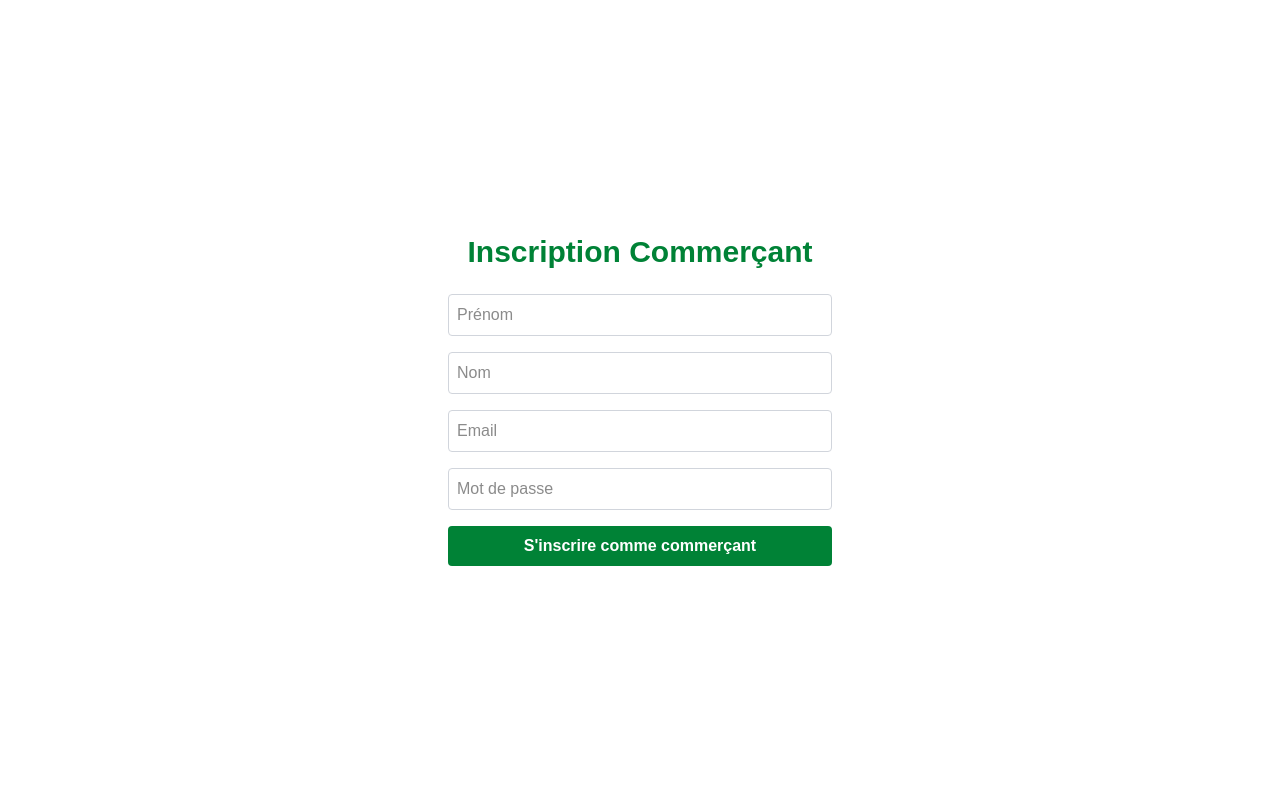
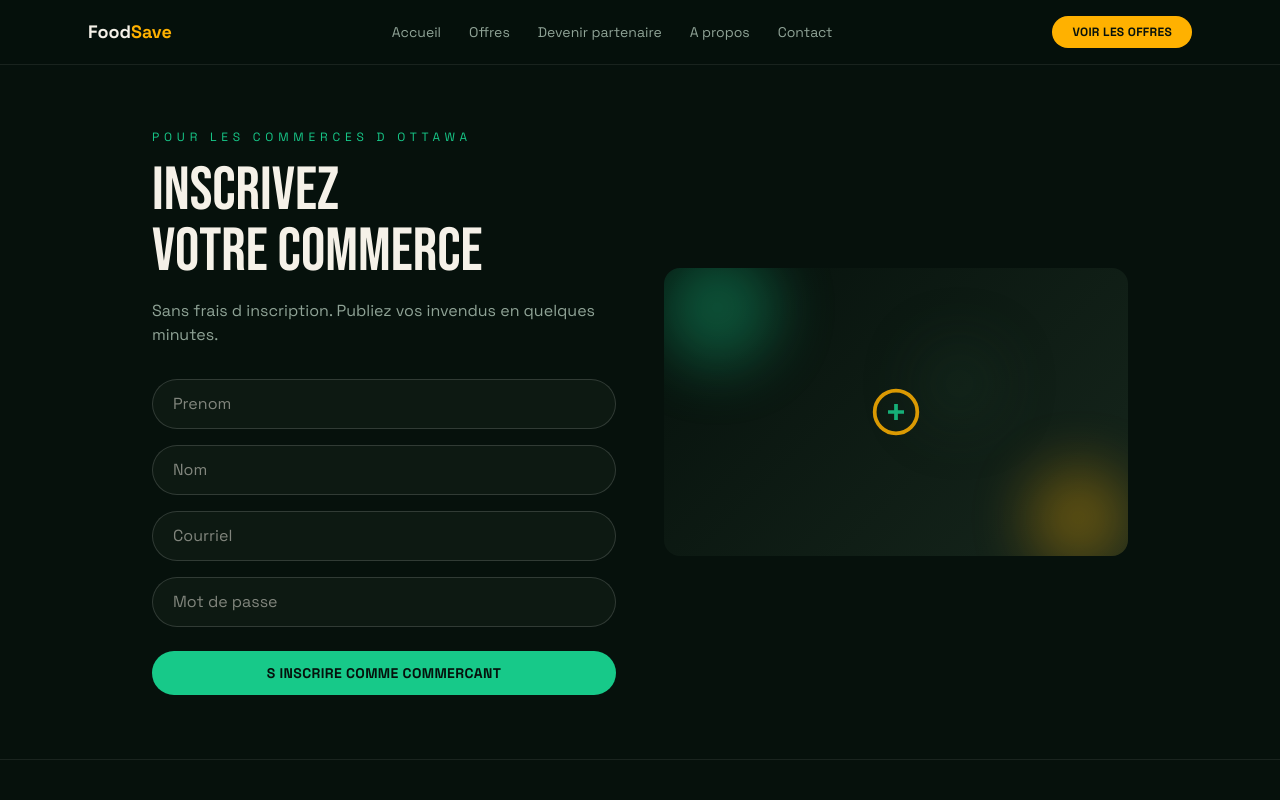
Before and after one commit to bachir23091976/foodsave, a Next.js app in the folder web/: page /register-merchant in a window 1280 px wide. Shown: the top 800 px of the page. Built offline with nearby package versions, Linux system fonts and the light colour scheme.

Commit message:
Redesign register and register-merchant pages with immersive style

```diff
--- a/web/app/register-merchant/page.tsx
+++ b/web/app/register-merchant/page.tsx
@@ -1,54 +1,82 @@
 "use client";
 
 import { useState } from "react";
+import { useRouter } from "next/navigation";
+import { Bebas_Neue, Space_Grotesk } from "next/font/google";
+import Navbar from "../components/Navbar";
+import Footer from "../components/Footer";
+import FoodSaveImage from "../components/FoodSaveImage";
+
+const display = Bebas_Neue({ subsets: ["latin"], weight: "400" });
+const body = Space_Grotesk({ subsets: ["latin"], weight: ["400", "500", "700"] });
+
+const bg = "#06110C";
+const jade = "#17C989";
+const dim = "#8FA396";
 
 export default function RegisterMerchantPage() {
+  const [firstName, setFirstName] = useState("");
+  const [lastName, setLastName] = useState("");
   const [email, setEmail] = useState("");
   const [password, setPassword] = useState("");
-  const [firstName, setFirstName] = useState("");
-  const [lastName, setLastName] = useState("");
-  const [message, setMessage] = useState("");
-  const [token, setToken] = useState("");
+  const [error, setError] = useState("");
+  const [loading, setLoading] = useState(false);
+  const router = useRouter();
 
   const handleSubmit = async (e: React.FormEvent) => {
     e.preventDefault();
-    setMessage("");
+    setError("");
+    setLoading(true);
 
     try {
       const res = await fetch("http://localhost:4000/auth/register", {
         method: "POST",
         headers: { "Content-Type": "application/json" },
-        body: JSON.stringify({ email, password, firstName, lastName, role: "MERCHANT" }),
+        body: JSON.stringify({ firstName, lastName, email, password, role: "MERCHANT" }),
       });
 
       const data = await res.json();
 
       if (!res.ok) {
-        setMessage(data.message || "Une erreur est survenue");
+        setError(data.message || "Erreur lors de l inscription");
+        setLoading(false);
         return;
       }
 
       localStorage.setItem("token", data.token);
-      setToken(data.token);
-      setMessage("Compte commerçant créé ! Vous pouvez maintenant créer votre profil de commerce.");
+      router.push("/merchant/profile");
     } catch {
-      setMessage("Impossible de contacter le serveur");
+      setError("Impossible de contacter le serveur");
+      setLoading(false);
     }
   };
 
   return (
-    <main className="min-h-screen flex flex-col items-center justify-center p-8">
-      <h1 className="text-3xl font-bold text-green-700 mb-6">
-        Inscription Commerçant
+    <main className={body.className} style={{ backgroundColor: bg, color: "#F5F1E8" }}>
+      <Navbar />
+
+      <section className="px-6 py-16 max-w-5xl mx-auto grid md:grid-cols-2 gap-12 items-center">
+        <div>
+          <p className="text-xs tracking-[0.4em] uppercase mb-4" style={{ color: jade }}>
+            Pour les commerces d Ottawa
+          </p>
+          <h1 className={display.className} style={{ fontSize: "clamp(2.2rem, 6vw, 3.8rem)", lineHeight: 1 }}>
+            INSCRIVEZ
+            <br />
+            VOTRE COMMERCE
           </h1>
+          <p className="mt-4" style={{ color: dim }}>
+            Sans frais d inscription. Publiez vos invendus en quelques minutes.
+          </p>
 
-      <form onSubmit={handleSubmit} className="flex flex-col gap-4 w-full max-w-sm">
+          <form onSubmit={handleSubmit} className="flex flex-col gap-4 mt-8">
             <input
               type="text"
-          placeholder="Prénom"
+              placeholder="Prenom"
               value={firstName}
               onChange={(e) => setFirstName(e.target.value)}
-          className="border border-gray-300 rounded p-2"
+              className="rounded-full px-5 py-3 outline-none"
+              style={{ backgroundColor: "#0D1912", border: "1px solid rgba(255,255,255,0.15)", color: "#F5F1E8" }}
               required
             />
             <input
@@ -56,15 +84,17 @@ export default function RegisterMerchantPage() {
               placeholder="Nom"
               value={lastName}
               onChange={(e) => setLastName(e.target.value)}
-          className="border border-gray-300 rounded p-2"
+              className="rounded-full px-5 py-3 outline-none"
+              style={{ backgroundColor: "#0D1912", border: "1px solid rgba(255,255,255,0.15)", color: "#F5F1E8" }}
               required
             />
             <input
               type="email"
-          placeholder="Email"
+              placeholder="Courriel"
               value={email}
               onChange={(e) => setEmail(e.target.value)}
-          className="border border-gray-300 rounded p-2"
+              className="rounded-full px-5 py-3 outline-none"
+              style={{ backgroundColor: "#0D1912", border: "1px solid rgba(255,255,255,0.15)", color: "#F5F1E8" }}
               required
             />
             <input
@@ -72,23 +102,28 @@ export default function RegisterMerchantPage() {
               placeholder="Mot de passe"
               value={password}
               onChange={(e) => setPassword(e.target.value)}
-          className="border border-gray-300 rounded p-2"
+              className="rounded-full px-5 py-3 outline-none"
+              style={{ backgroundColor: "#0D1912", border: "1px solid rgba(255,255,255,0.15)", color: "#F5F1E8" }}
               required
             />
+
             <button
               type="submit"
-          className="bg-green-700 text-white rounded p-2 font-semibold hover:bg-green-800"
+              disabled={loading}
+              className="rounded-full px-6 py-3 font-bold uppercase tracking-wide text-sm mt-2"
+              style={{ backgroundColor: jade, color: bg }}
             >
-          S&apos;inscrire comme commerçant
+              {loading ? "Creation..." : "S inscrire comme commercant"}
             </button>
           </form>
 
-      {message && <p className="mt-4 text-gray-700">{message}</p>}
-      {token && (
-        <a href="/merchant/profile" className="mt-4 text-green-700 underline">
-          Créer mon profil de commerce →
-        </a>
-      )}
+          {error && <p className="mt-4" style={{ color: "#FF6B6B" }}>{error}</p>}
+        </div>
+
+        <FoodSaveImage url={null} alt="Commerce partenaire FoodSave" variant="hero" merchantType={null} className="rounded-2xl" />
+      </section>
+
+      <Footer />
     </main>
   );
 }
--- a/web/app/register/page.tsx
+++ b/web/app/register/page.tsx
@@ -2,6 +2,18 @@
 
 import { useState } from "react";
 import { useRouter } from "next/navigation";
+import { Bebas_Neue, Space_Grotesk } from "next/font/google";
+import Navbar from "../components/Navbar";
+import Footer from "../components/Footer";
+import FoodSaveImage from "../components/FoodSaveImage";
+
+const display = Bebas_Neue({ subsets: ["latin"], weight: "400" });
+const body = Space_Grotesk({ subsets: ["latin"], weight: ["400", "500", "700"] });
+
+const bg = "#06110C";
+const amber = "#FFB100";
+const jade = "#17C989";
+const dim = "#8FA396";
 
 export default function RegisterPage() {
   const [firstName, setFirstName] = useState("");
@@ -22,14 +34,7 @@ export default function RegisterPage() {
       const res = await fetch("http://localhost:4000/auth/register", {
         method: "POST",
         headers: { "Content-Type": "application/json" },
-        body: JSON.stringify({
-          firstName,
-          lastName,
-          email,
-          password,
-          role: "CLIENT",
-          referralCode,
-        }),
+        body: JSON.stringify({ firstName, lastName, email, password, role: "CLIENT", referralCode }),
       });
 
       const data = await res.json();
@@ -49,18 +54,33 @@ export default function RegisterPage() {
   };
 
   return (
-    <main className="min-h-screen flex flex-col items-center p-8">
-      <h1 className="text-3xl font-bold text-green-700 mb-6">
-        Creer un compte
+    <main className={body.className} style={{ backgroundColor: bg, color: "#F5F1E8" }}>
+      <Navbar />
+
+      <section className="px-6 py-16 max-w-5xl mx-auto grid md:grid-cols-2 gap-12 items-center">
+        <FoodSaveImage url={null} alt="Rejoindre FoodSave" variant="hero" merchantType={null} className="rounded-2xl order-2 md:order-1" />
+
+        <div className="order-1 md:order-2">
+          <p className="text-xs tracking-[0.4em] uppercase mb-4" style={{ color: jade }}>
+            Rejoignez FoodSave
+          </p>
+          <h1 className={display.className} style={{ fontSize: "clamp(2.2rem, 6vw, 3.8rem)", lineHeight: 1 }}>
+            CREEZ VOTRE
+            <br />
+            <span style={{ color: amber }}>COMPTE</span>
           </h1>
+          <p className="mt-4" style={{ color: dim }}>
+            Trouvez de bons plats a prix reduit pres de chez vous.
+          </p>
 
-      <form onSubmit={handleSubmit} className="flex flex-col gap-4 w-full max-w-sm">
+          <form onSubmit={handleSubmit} className="flex flex-col gap-4 mt-8">
             <input
               type="text"
               placeholder="Prenom"
               value={firstName}
               onChange={(e) => setFirstName(e.target.value)}
-          className="border border-gray-300 rounded p-2"
+              className="rounded-full px-5 py-3 outline-none"
+              style={{ backgroundColor: "#0D1912", border: "1px solid rgba(255,255,255,0.15)", color: "#F5F1E8" }}
               required
             />
             <input
@@ -68,7 +88,8 @@ export default function RegisterPage() {
               placeholder="Nom"
               value={lastName}
               onChange={(e) => setLastName(e.target.value)}
-          className="border border-gray-300 rounded p-2"
+              className="rounded-full px-5 py-3 outline-none"
+              style={{ backgroundColor: "#0D1912", border: "1px solid rgba(255,255,255,0.15)", color: "#F5F1E8" }}
               required
             />
             <input
@@ -76,14 +97,16 @@ export default function RegisterPage() {
               placeholder="Code de parrainage (optionnel)"
               value={referralCode}
               onChange={(e) => setReferralCode(e.target.value)}
-          className="border border-gray-300 rounded p-2"
+              className="rounded-full px-5 py-3 outline-none"
+              style={{ backgroundColor: "#0D1912", border: "1px solid rgba(255,255,255,0.15)", color: "#F5F1E8" }}
             />
             <input
               type="email"
               placeholder="Courriel"
               value={email}
               onChange={(e) => setEmail(e.target.value)}
-          className="border border-gray-300 rounded p-2"
+              className="rounded-full px-5 py-3 outline-none"
+              style={{ backgroundColor: "#0D1912", border: "1px solid rgba(255,255,255,0.15)", color: "#F5F1E8" }}
               required
             />
             <input
@@ -91,20 +114,26 @@ export default function RegisterPage() {
               placeholder="Mot de passe"
               value={password}
               onChange={(e) => setPassword(e.target.value)}
-          className="border border-gray-300 rounded p-2"
+              className="rounded-full px-5 py-3 outline-none"
+              style={{ backgroundColor: "#0D1912", border: "1px solid rgba(255,255,255,0.15)", color: "#F5F1E8" }}
               required
             />
 
             <button
               type="submit"
               disabled={loading}
-          className="bg-green-700 text-white rounded p-2 font-semibold hover:bg-green-800 disabled:bg-gray-300"
+              className="rounded-full px-6 py-3 font-bold uppercase tracking-wide text-sm mt-2"
+              style={{ backgroundColor: amber, color: bg }}
             >
               {loading ? "Creation..." : "Creer mon compte"}
             </button>
           </form>
 
-      {error && <p className="mt-4 text-red-600">{error}</p>}
+          {error && <p className="mt-4" style={{ color: "#FF6B6B" }}>{error}</p>}
+        </div>
+      </section>
+
+      <Footer />
     </main>
   );
 }
```
Also changed, not shown: web/app/offers/page.tsx (+37 -9 lines). Lines whose indentation alone changed are shown as unchanged.
